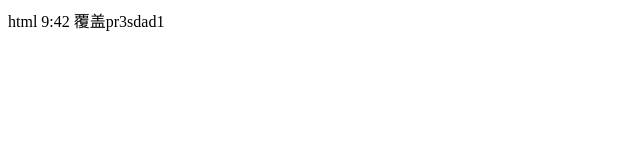
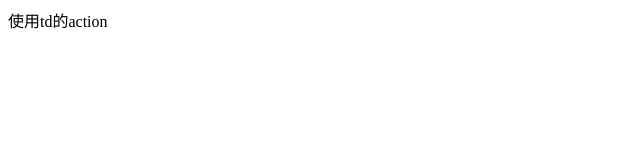
Before and after one commit to 94dreamer/test-action, a website: page _site/index.html in a window 1280 px wide. Shown: the whole page, without its empty margins (0-640 px from the left). Drawn offline with Linux system fonts and the light colour scheme.

Commit message:
fix:使用td的 action

```diff
--- a/_site/index.html
+++ b/_site/index.html
@@ -7,6 +7,6 @@
     <title>Document</title>
   </head>
   <body>
-    html 9:42 覆盖pr3sdad1
+    使用td的action
   </body>
 </html>
```
